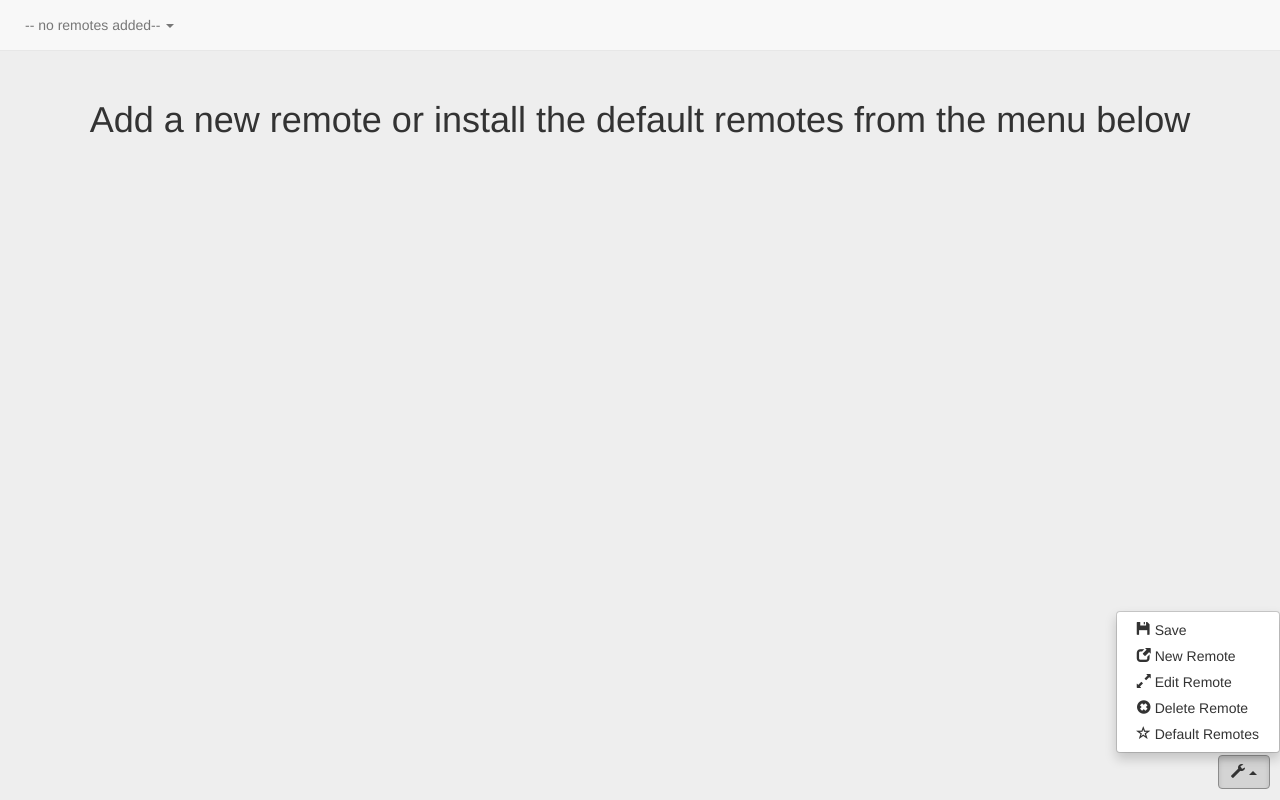
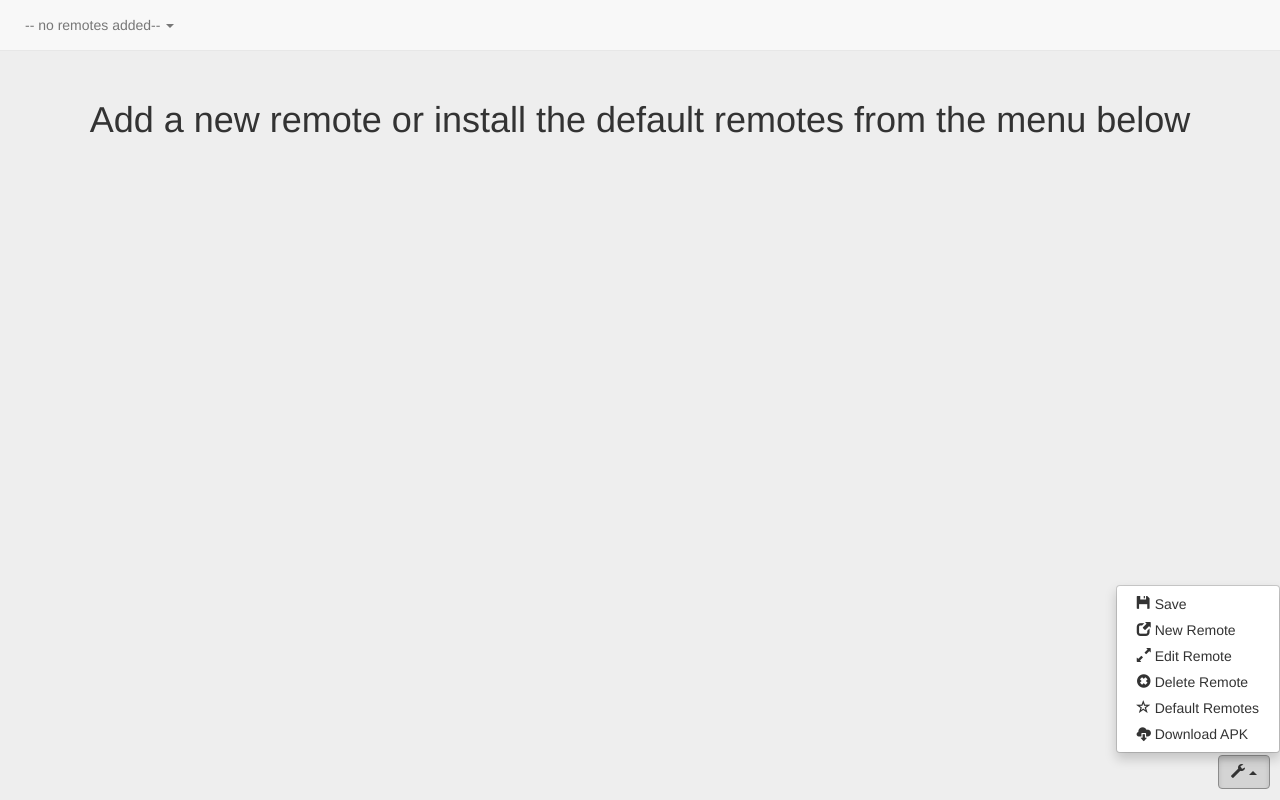
Before and after one commit to jrohland/ONERemoteWeb, a plain HTML site: page index.html in a window 1280 px wide. Both pictures are taken after a click on the button 1244 px from the left and 772 px from the top of the page. Drawn offline with nearby package versions, Linux system fonts and the light colour scheme.

Commit message:
Adding link to download the APK

```diff
--- a/index.html
+++ b/index.html
@@ -41,6 +41,7 @@
           <li data-action="edit-remote"><a href="#"><span class="glyphicon glyphicon-resize-full"></span> Edit Remote</a></li>
           <li data-action="delete-remote"><a href="#"><span class="glyphicon glyphicon-remove-sign"></span> Delete Remote</a></li>
           <li data-action="default-remotes"><a href="#"><span class="glyphicon glyphicon-star-empty"></span> Default Remotes</a></li>
+          <li data-action="download-apk"><a href="http://otrta.nibdev.com/beta/ONEtoRemoteThemAllV2.apk"><span class="glyphicon glyphicon-cloud-download"></span> Download APK</a></li>
         </ul>
       </div>
     </div>
```
